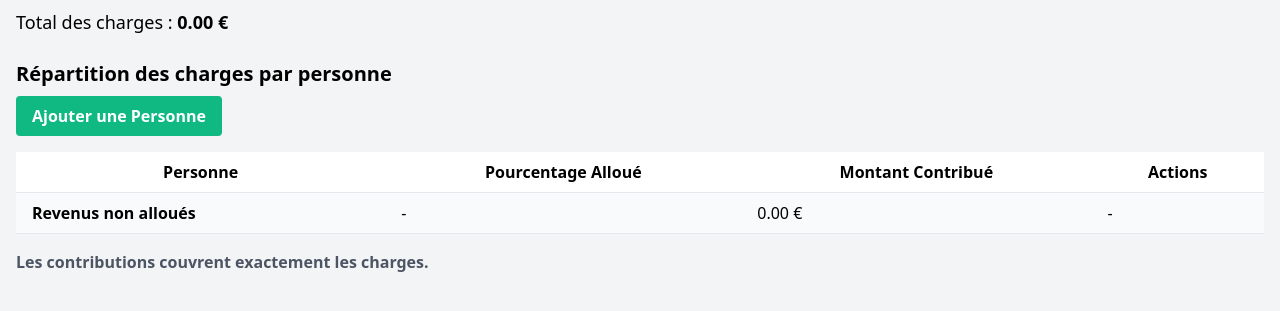
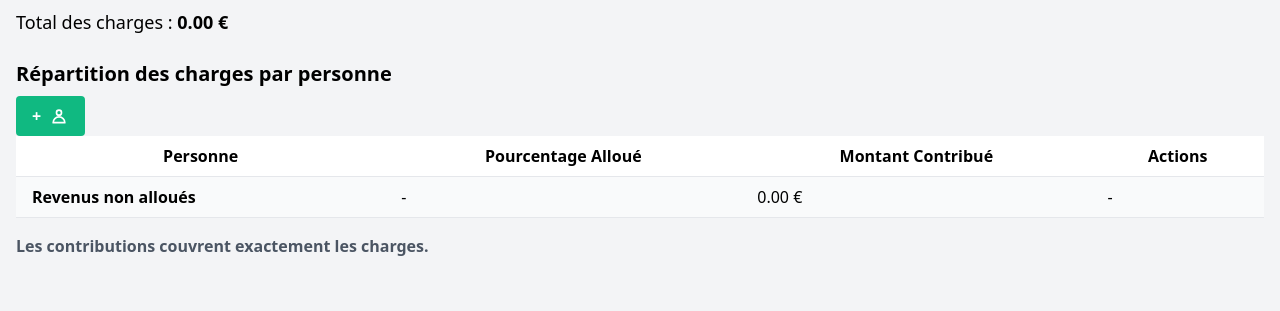
Before and after one commit to BaptisteRabouin/Budgetapp, a Flask app: page / in a window 1280 px wide. Shown: the part 354-665 px from the top of the page. Run offline with Flask 3, Linux system fonts and the light colour scheme; the visitor is signed in with stand-in values (Sample User, id 1).

Commit message:
update button and page add_person

```diff
--- a/app/templates/add_person.html
+++ b/app/templates/add_person.html
@@ -11,7 +11,7 @@
         <input type="text" name="name" id="name" required class="mt-1 block w-full border-gray-300 rounded-md shadow-sm focus:ring-blue-500 focus:border-blue-500 sm:text-sm">
     </div>
     <div class="mb-4">
-        <label for="allocation_percentage" class="block text-sm font-medium text-gray-700">Pourcentage Allocé</label>
+        <label for="allocation_percentage" class="block text-sm font-medium text-gray-700">Pourcentage Alloué</label>
         <input type="number" name="allocation_percentage" id="allocation_percentage" required class="mt-1 block w-full border-gray-300 rounded-md shadow-sm focus:ring-blue-500 focus:border-blue-500 sm:text-sm">
     </div>
     <button type="submit" class="bg-blue-500 hover:bg-blue-700 text-white font-bold py-2 px-4 rounded">Ajouter</button>
--- a/app/templates/index.html
+++ b/app/templates/index.html
@@ -92,8 +92,13 @@
 
 <!-- Section des pourcentages et contributions -->
 <h2 class="text-xl font-semibold mt-6 mb-2">Répartition des charges par personne</h2>
-<a href="{{ url_for('add_person') }}" class="bg-green-500 hover:bg-green-700 text-white font-bold py-2 px-4 rounded mb-4 inline-block">
-    Ajouter une Personne
+<a href="{{ url_for('add_person') }}"
+   class="bg-green-500 hover:bg-green-700 text-white font-bold py-2 px-4 rounded inline-flex items-center">
+    <span class="mr-2">+</span>
+    <svg xmlns="http://www.w3.org/2000/svg" class="h-5 w-5" fill="none" viewBox="0 0 24 24" stroke="currentColor">
+        <path stroke-linecap="round" stroke-linejoin="round" stroke-width="2"
+              d="M12 11c1.657 0 3-1.343 3-3s-1.343-3-3-3-3 1.343-3 3 1.343 3 3 3zm0 2c-3.866 0-7 3.134-7 7h14c0-3.866-3.134-7-7-7z"/>
+    </svg>
 </a>
 
 <table class="min-w-full bg-white">
```
